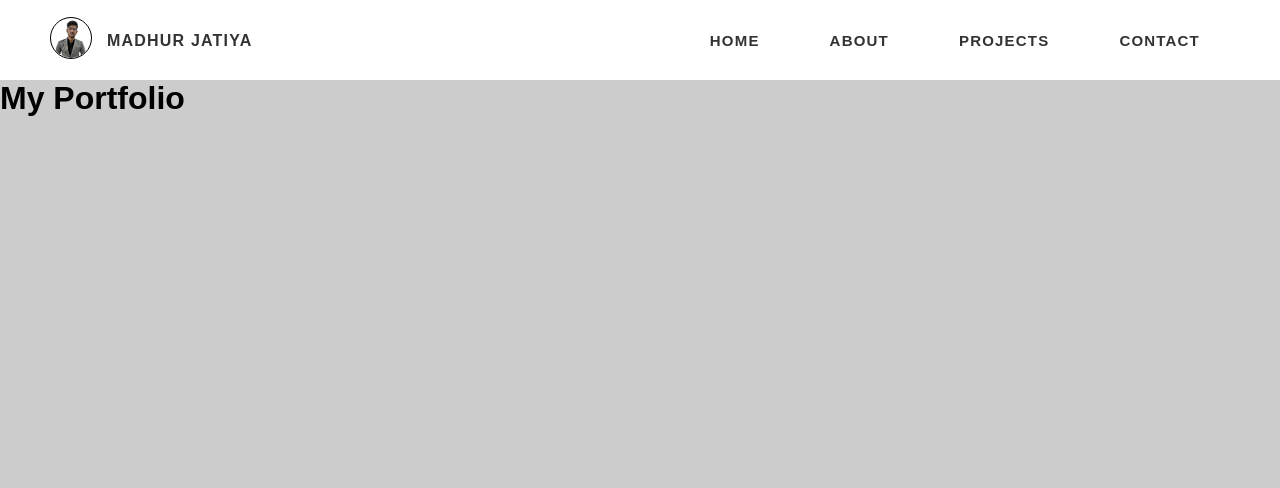
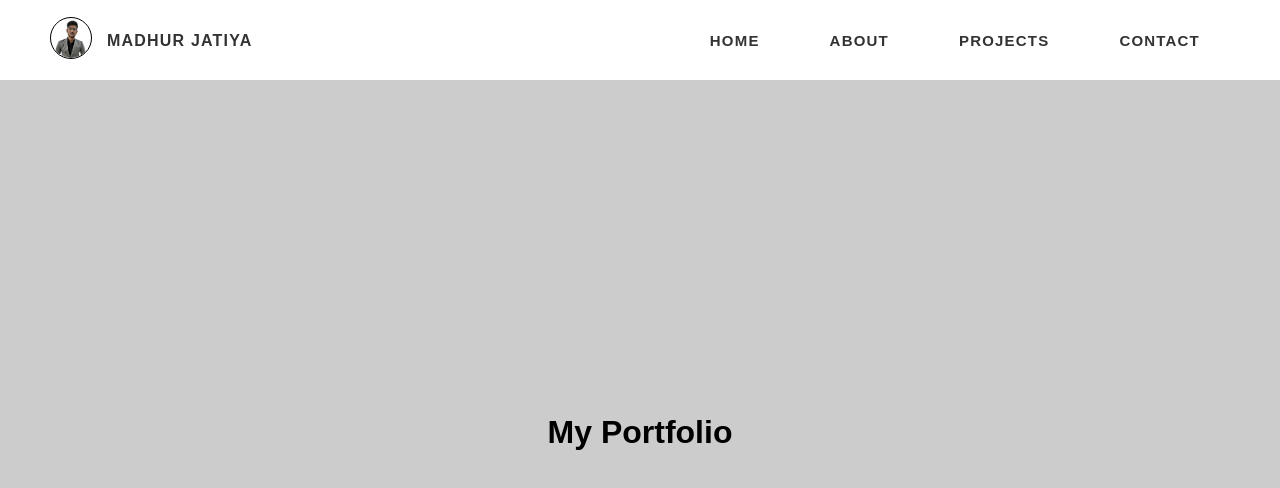
Before and after one commit to Madhur-Jatiya/My-Portfolio, a React (Vite) app: page / in a window 1280 px wide. Shown: the top 488 px of the page. Built offline with nearby package versions, Linux system fonts and the light colour scheme.

Commit message:
modify routes

```diff
--- a/src/home/Home.css
+++ b/src/home/Home.css
@@ -1,3 +1,6 @@
-.home_container{
-    /* background-color: black; */
+.home_container {
+    height: 88vh;
+    display: flex;
+    justify-content: center;
+    align-items: center;
 }
--- a/src/home/Home.jsx
+++ b/src/home/Home.jsx
@@ -1,5 +1,4 @@
 import React from 'react'
-import Header from '../header/Header'
 import './Home.css'
 
 const Home = () => {
```
